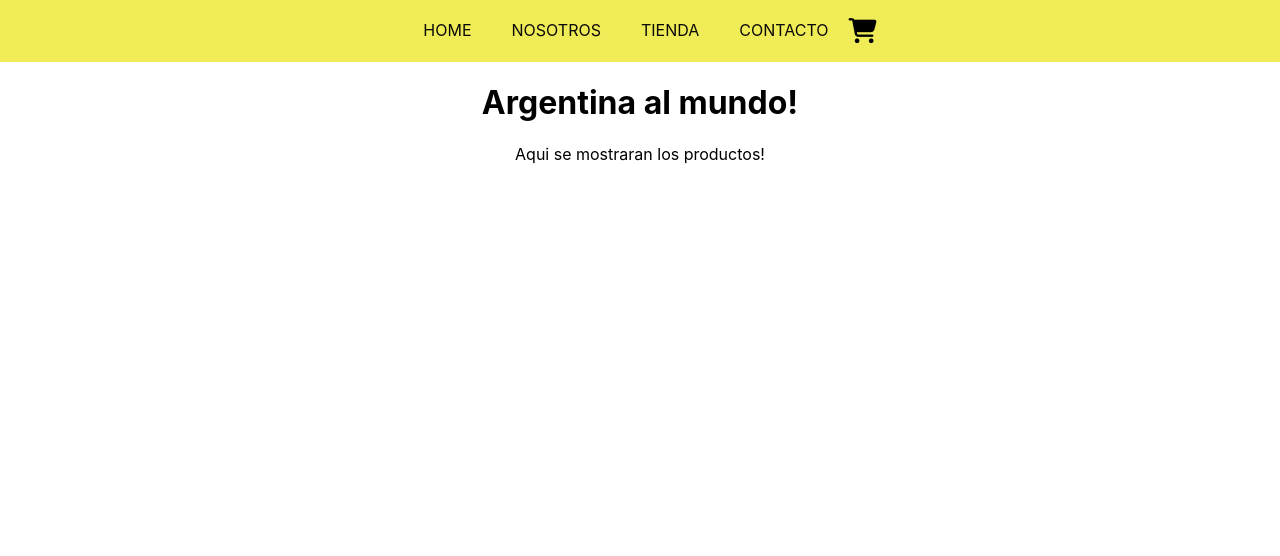
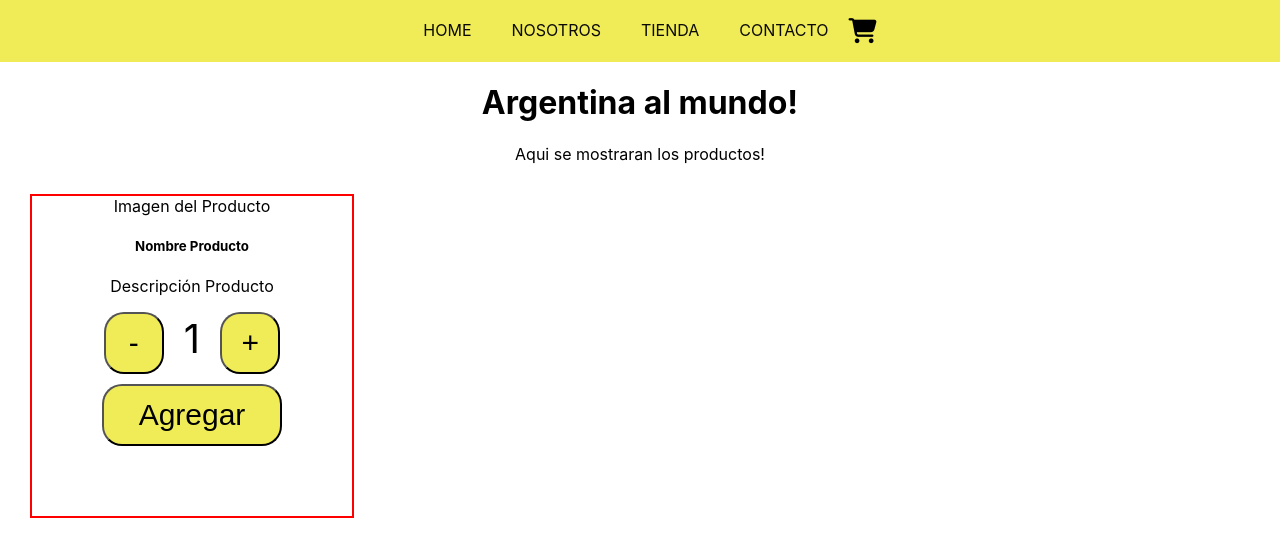
Before and after one commit to jpagnat/arg-al-mundo, a React (Create React App) app: page / in a window 1280 px wide. Shown: the top 556 px of the page. Built offline with nearby package versions, Linux system fonts and the light colour scheme.

Commit message:
Add ItemCount component

```diff
--- a/src/App.js
+++ b/src/App.jsx
@@ -5,10 +5,10 @@ import { ItemListContainer } from './components/ItemListContainer/itemListContai
 function App() {
   return (
     <div className="App">
-      <NavBar/>
+      <NavBar />
       <h1>Argentina al mundo!</h1>
 
-      <ItemListContainer prop="Aqui se mostraran los productos!" />
+      <ItemListContainer title="Aqui se mostraran los productos!" />
     </div>
   );
 }
--- a/src/components/CartWidget/cartWidget.jsx
+++ b/src/components/CartWidget/cartWidget.jsx
@@ -1,4 +1,5 @@
-import "./cartWidget.scss";
+import React from 'react'
+import "./cartWidget.scss"
 
 export const CartWidget = () => {
   return (
--- /dev/null
+++ b/src/components/ItemCount/itemCount.jsx
@@ -0,0 +1,54 @@
+import React, { useState } from 'react'
+import "./itemCount.scss"
+
+export const ItemCount = ({ stock, initial, onAdd }) => {
+
+    let [itemCount, setItemCount] = useState(initial)
+    let [itemStock, setItemStock] = useState(stock)
+
+    return (
+        < div className='productContainer'>
+            <span>Imagen del Producto</span>
+            <h5>Nombre Producto</h5>
+            <p>Descripción Producto</p>
+            <div className="btnContainer">
+                <button
+                    onClick={() => {
+                        let newCantidad = 0
+                        let newStock = 0
+
+                        if (itemCount > 1) {
+                            newCantidad = Number(itemCount) - 1
+                            newStock = Number(itemStock) + 1
+                            setItemCount(newCantidad)
+                            setItemStock(newStock)
+                        } else {
+                            alert('Acción invalida')
+                        }
+                    }
+                    }> -
+                </button>
+
+                <span>{itemCount}</span>
+
+                <button onClick={() => {
+                    let newCantidad = 0
+                    let newStock = 0
+
+                    if (itemCount >= 1 && itemStock > 1) {
+                        newCantidad = Number(itemCount) + 1
+                        newStock = Number(itemStock) - 1
+                        setItemCount(newCantidad)
+                        setItemStock(newStock)
+                    } else {
+                        alert('No hay mas stock')
+                    }
+                }
+                }> +
+                </button>
+            </div>
+            <button className="addProduct">Agregar</button>
+        </div >
+
+    );
+};
--- /dev/null
+++ b/src/components/ItemCount/itemCount.scss
@@ -0,0 +1,31 @@
+.productContainer {
+    border: 2px solid red;
+    width: 20rem;
+    height: 20rem;
+    margin: 30px;
+
+    .btnContainer {
+        span{
+            margin: 20px;
+            font-size: 40px;
+        }
+        button {
+            width: 60px;
+            color: #000;
+            font-size: 30px;
+            padding: 12px 0;
+            background-color: #f0ec57;
+            border-radius: 20px;
+        }
+    }
+
+    .addProduct {
+        width: 180px;
+        color: #000;
+        font-size: 30px;
+        padding: 12px 0;
+        background-color: #f0ec57;
+        border-radius: 20px;
+        margin-top: 10px;
+    }
+}
--- a/src/components/ItemListContainer/itemListContainer.jsx
+++ b/src/components/ItemListContainer/itemListContainer.jsx
@@ -1,11 +1,15 @@
-import "./itemListContainer.scss";
+import React from 'react'
+import "./itemListContainer.scss"
+import { ItemCount } from "../ItemCount/itemCount"
 
-export const ItemListContainer = ({ prop }) => {
+export const ItemListContainer = (props) => {
   return (
     <div>
       <p>
-        {prop}
+        {props.title}
       </p>
+      <ItemCount stock="10" initial="1" onAdd="" />
     </div>
+
   );
 };
--- a/src/components/NavBar/navBar.jsx
+++ b/src/components/NavBar/navBar.jsx
@@ -1,3 +1,4 @@
+import React from 'react'
 import "./navBar.scss";
 import { CartWidget } from "../CartWidget/cartWidget";
 
--- a/src/index.js
+++ b/src/index.js
@@ -1,7 +1,7 @@
 import React from 'react';
 import ReactDOM from 'react-dom';
 import './index.css';
-import App from './App';
+import App from './App.jsx';
 
 ReactDOM.render(
   <React.StrictMode>
```
Also changed, not shown: public/logo192.png (deleted), public/logo512.png (deleted).
